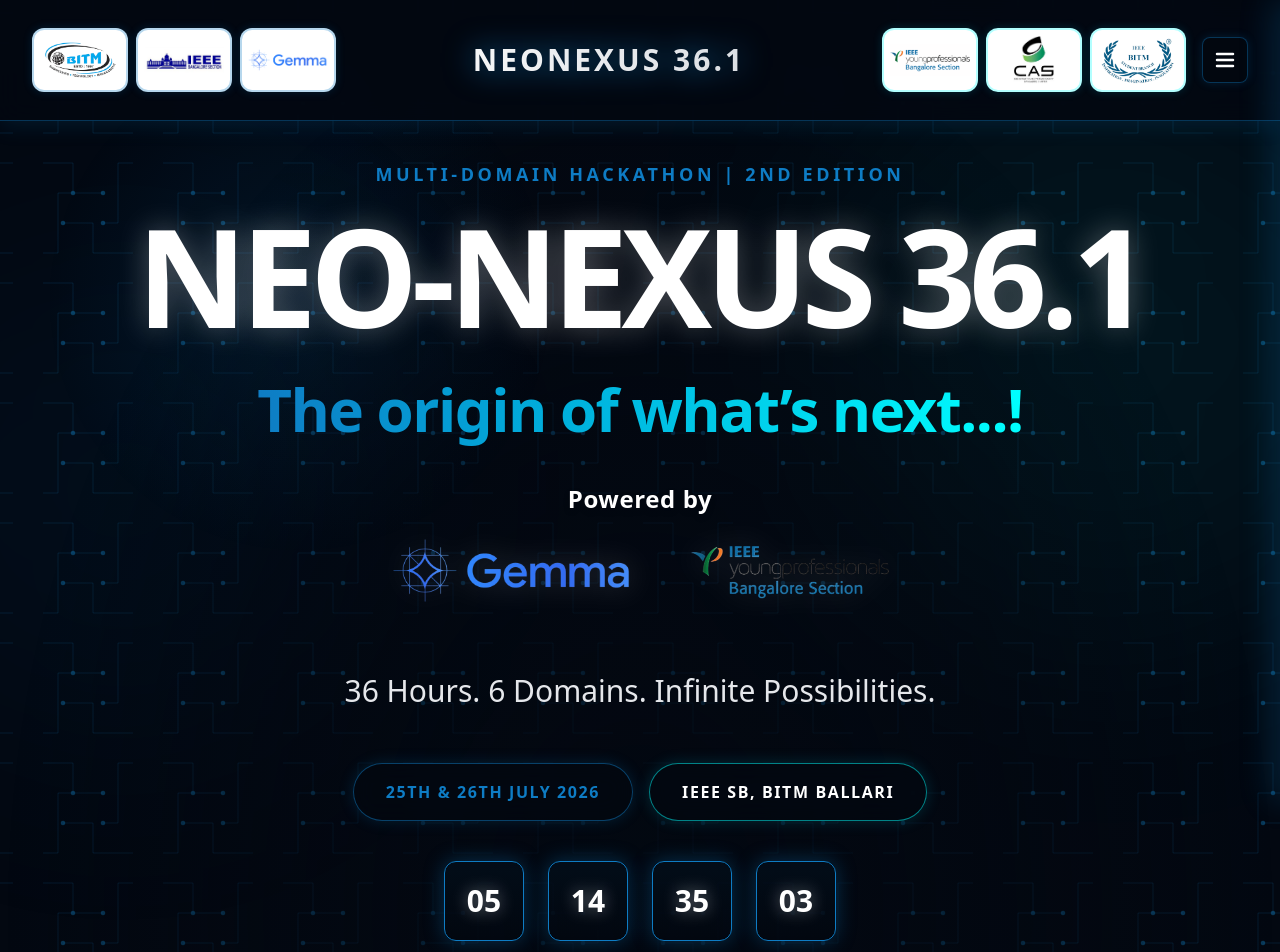
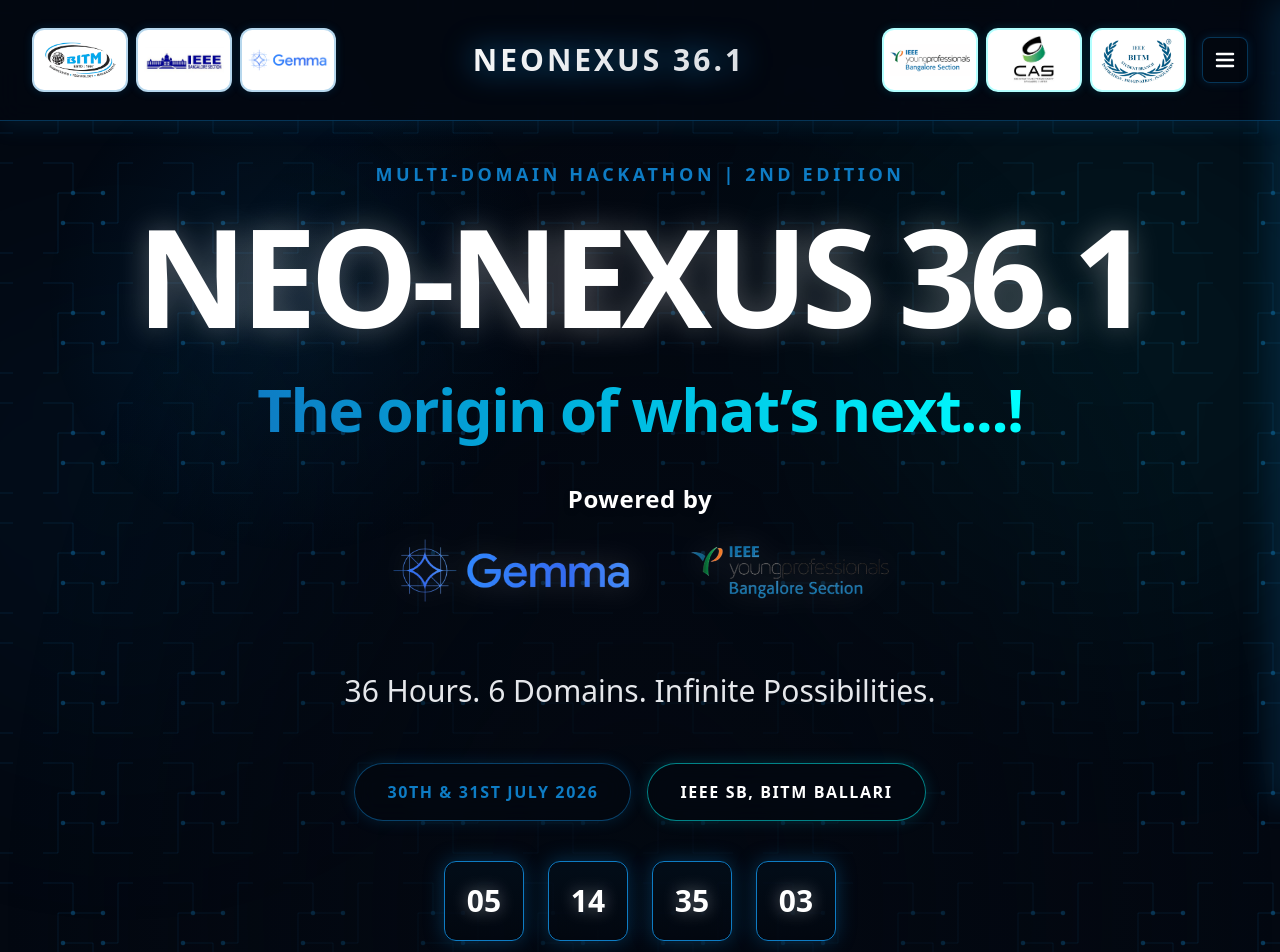
Before and after one commit to Sharanx77/neo-nexus-36.1, a Next.js app: page / in a window 1280 px wide. Shown: the top 952 px of the page. Built offline with nearby package versions, Linux system fonts and the light colour scheme.

Commit message:
Update Hero.tsx

```diff
--- a/components/Hero.tsx
+++ b/components/Hero.tsx
@@ -46,7 +46,7 @@
 
         <div className="flex flex-col sm:flex-row flex-wrap justify-center gap-3 sm:gap-4 mb-10">
           <div className="bg-[#030811]/90 md:bg-[#030811]/70 backdrop-blur-none md:backdrop-blur-md px-6 sm:px-8 py-3 sm:py-4 rounded-full border border-electric/50 shadow-md md:shadow-[0_0_15px_rgba(14,124,196,0.2)]">
-            <span className="font-extrabold text-sm sm:text-base tracking-widest text-electric uppercase">25th & 26th July 2026</span>
+            <span className="font-extrabold text-sm sm:text-base tracking-widest text-electric uppercase">30th & 31st July 2026</span>
           </div>
           <div className="bg-[#030811]/90 md:bg-[#030811]/70 backdrop-blur-none md:backdrop-blur-md px-6 sm:px-8 py-3 sm:py-4 rounded-full border border-cyan/50 shadow-md md:shadow-[0_0_15px_rgba(6,182,212,0.2)]">
             <span className="font-extrabold text-sm sm:text-base tracking-widest text-white uppercase">IEEE SB, BITM Ballari</span>
```
